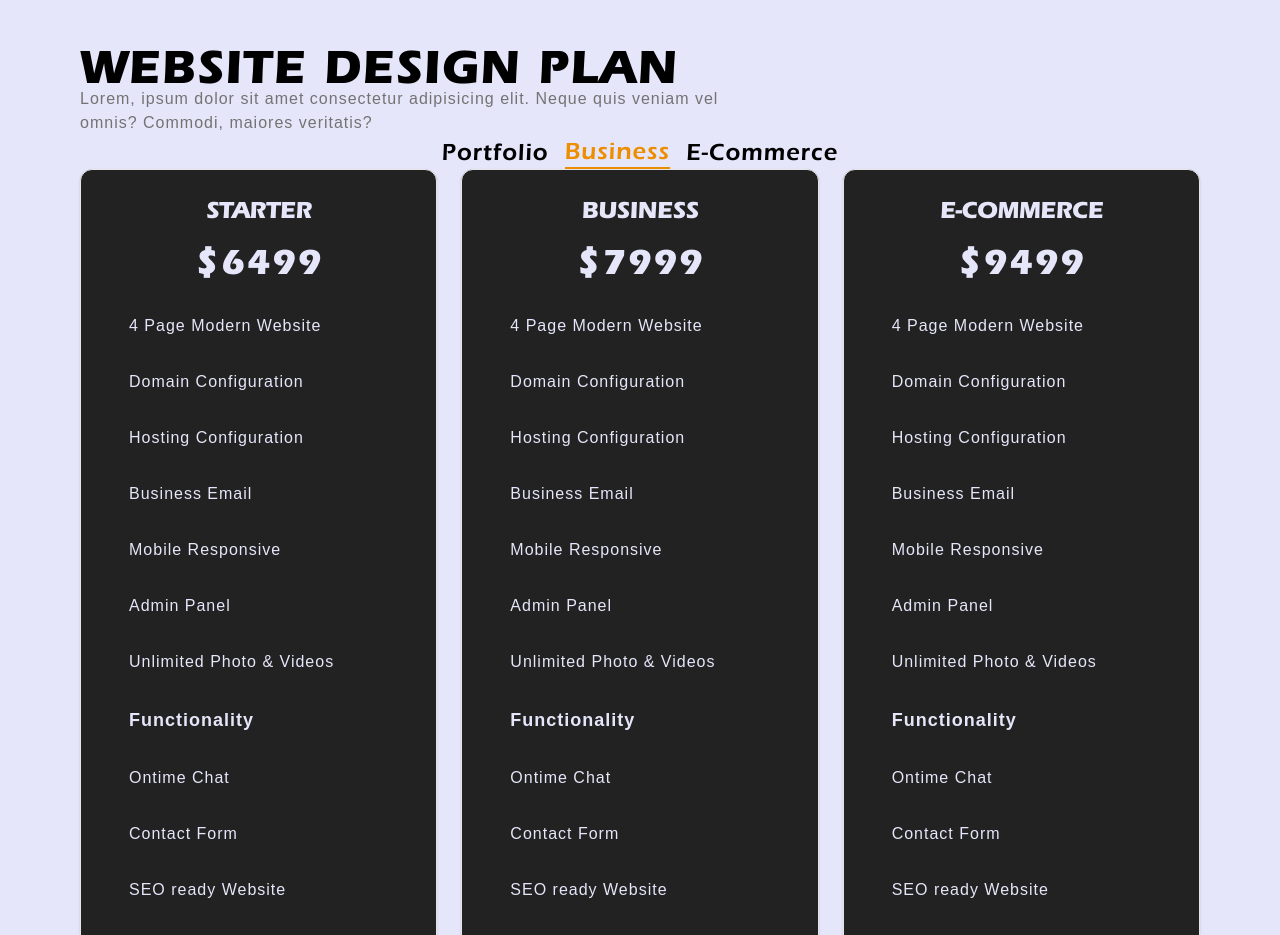
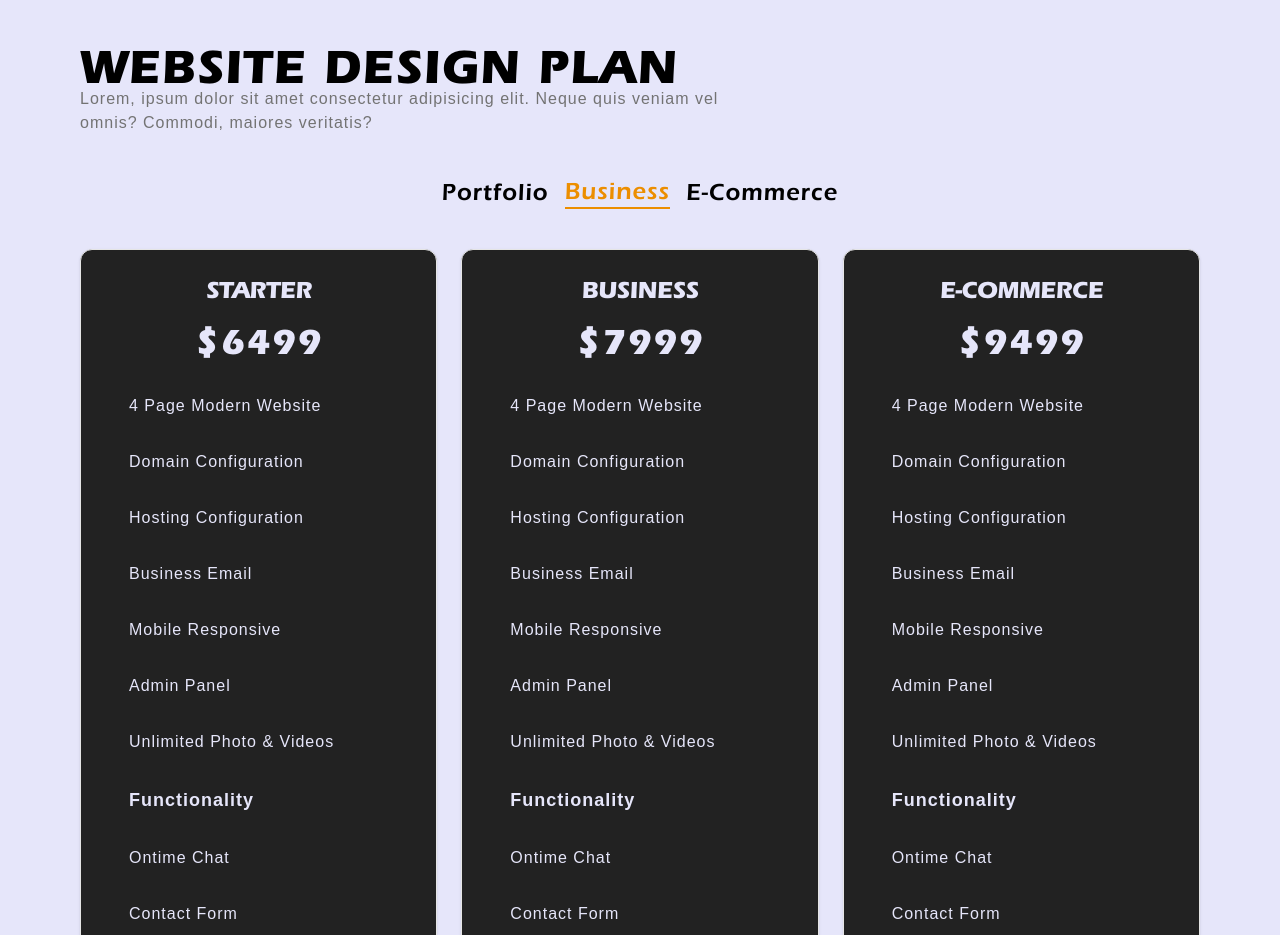
Before and after one commit to Amit-Fran-Dev/websoul, a Next.js app: page / in a window 1280 px wide. Shown: the part 1660-2595 px from the top of the page. Built offline with nearby package versions, Linux system fonts and the light colour scheme.

Commit message:
fix animations,background previous button

```diff
--- a/components/main/PricingTable.js
+++ b/components/main/PricingTable.js
@@ -86,7 +86,7 @@ export default function PricingTable() {
             veniam vel omnis? Commodi, maiores veritatis?
           </p>
         </div>
-        <div className="flex mx-auto gap-4 ml-auto justify-center flex-wrap">
+        <div className="flex mx-auto gap-4 ml-auto my-10 justify-center flex-wrap">
           <button
             style={{ color: active === 1 ? "#ec8e00" : "initial", borderBottom: active === 1 ? "2px solid #ec8e00" : "none" }}
             onClick={() => setActive(1)}
```
